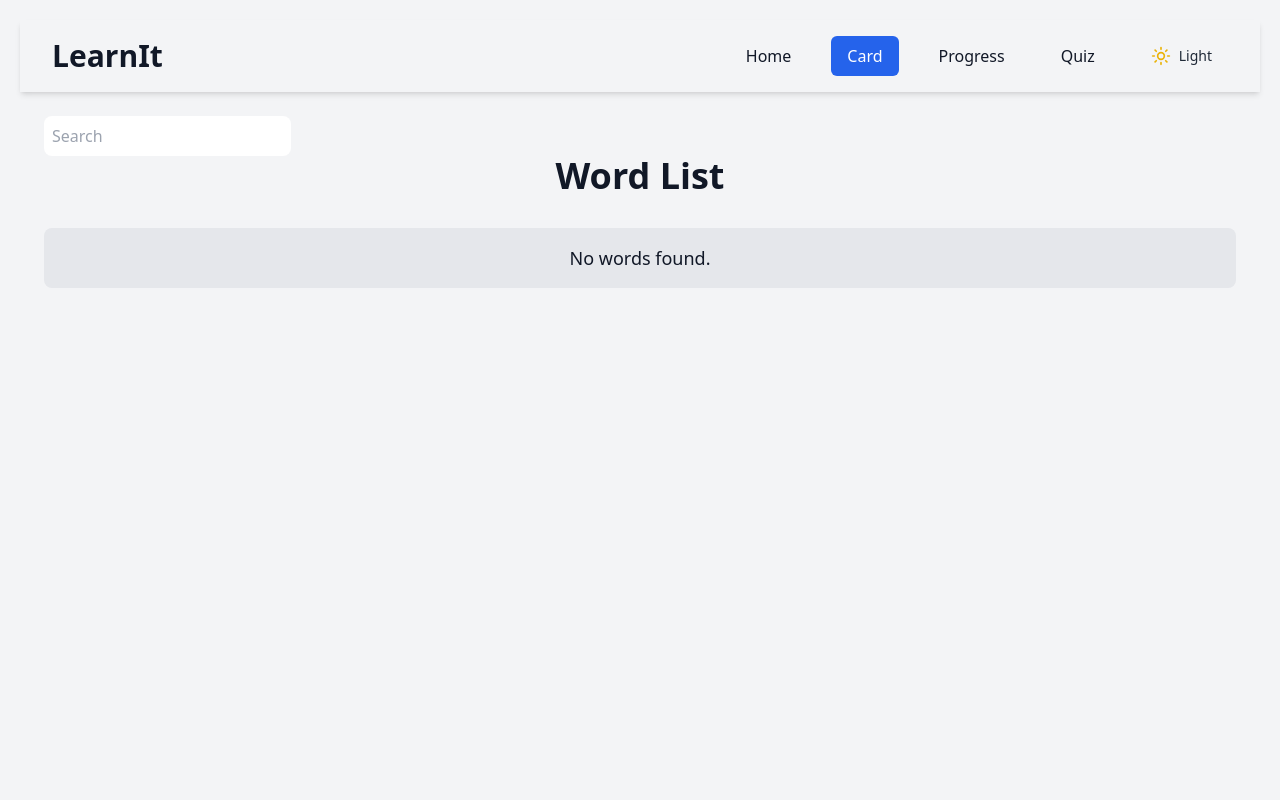
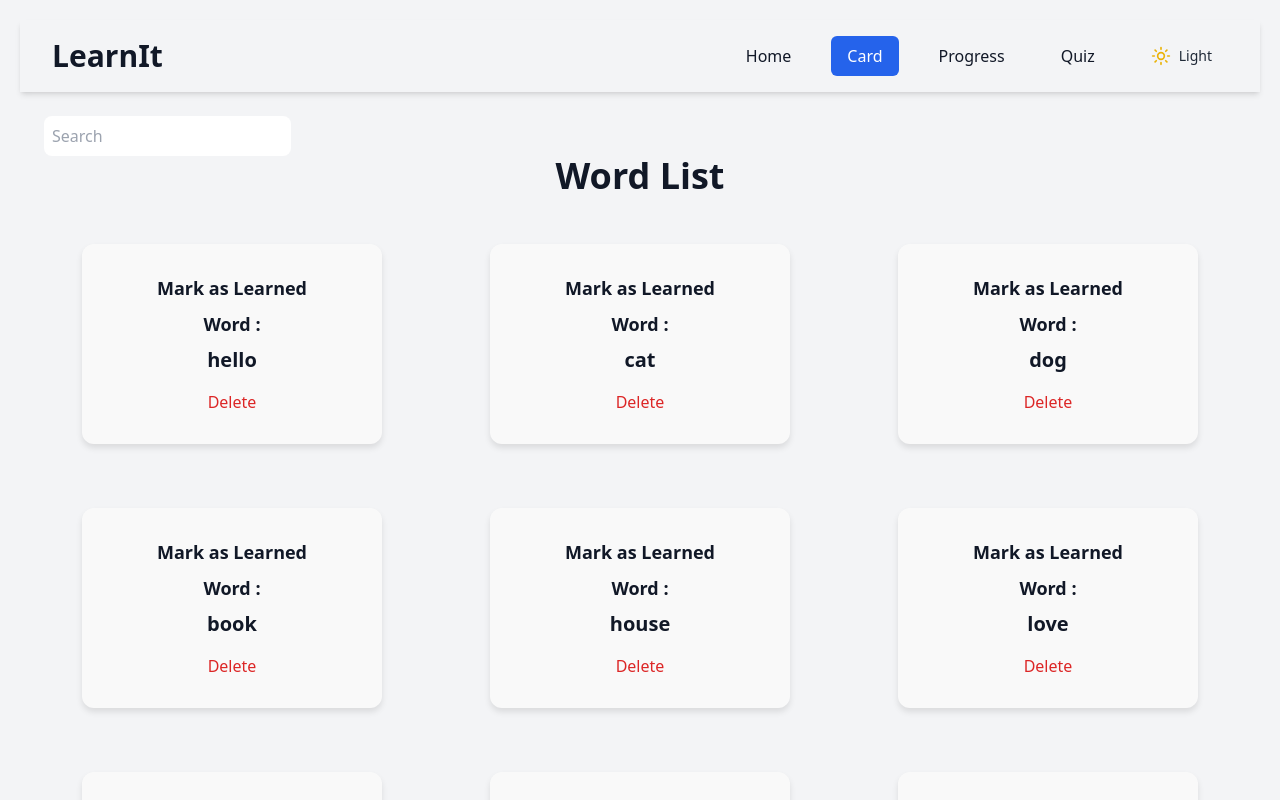
Before and after one commit to Parmanand-Parveen/Sheryians-2.0, a React (Vite) app in the folder 1.Project/React-starter-package/: page /read in a window 1280 px wide. Shown: the top 800 px of the page. Built offline with nearby package versions, Linux system fonts and the light colour scheme.

Commit message:
fix: correct variable name and improve conditional rendering in Read component

```diff
--- a/1.Project/React-starter-package/src/Pages/Read.jsx
+++ b/1.Project/React-starter-package/src/Pages/Read.jsx
@@ -37,7 +37,7 @@ function Read() {
 
       <h1 className="text-4xl font-bold mb-8 text-center">Word List</h1>
 
-      {serchedwords.length === 0 ? (
+      {filteredWord.length === 0 ? (
         <p className="text-center text-lg font-medium bg-gray-200 dark:bg-gray-800 rounded-lg py-4 px-6">
           No words found.
         </p>
@@ -57,7 +57,9 @@ function Read() {
                   />
                 </div>
               ))
-            : serchedwords.map((item) => (
+            :(serchedwords.length == 0 ? ( <p className="text-center text-lg font-medium bg-gray-200 dark:bg-gray-800 rounded-lg py-4 px-6">
+              No words found.
+            </p>): serchedwords.map((item) => (
               <div
                 key={item.id}
                 className="transition-transform hover:scale-105"
@@ -69,7 +71,7 @@ function Read() {
                   text={"Mark as Learned"}
                 />
               </div>
-              ))}
+            )) ) }
         </div>
       )}
     </div>
```
Lines whose indentation alone changed are shown as unchanged.
